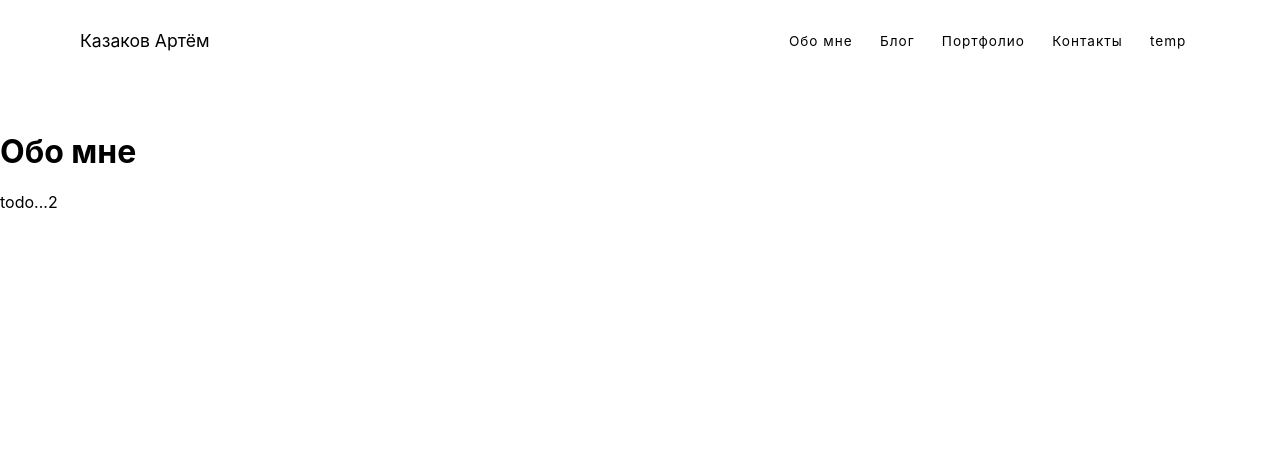
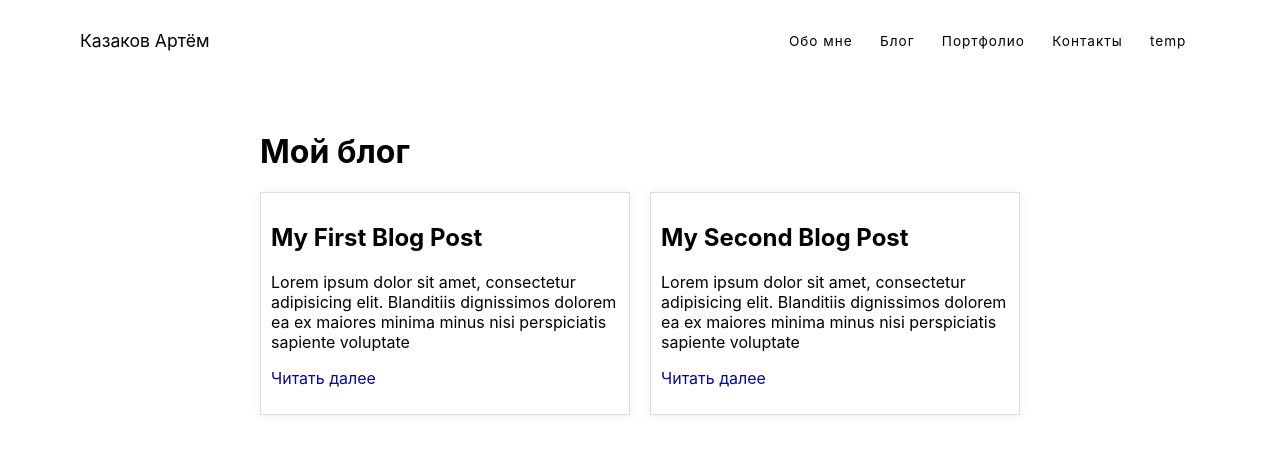
Before and after one commit to 01KAV01/svelte-test, a SvelteKit app: page /blog in a window 1280 px wide. Shown: the top 454 px of the page. Built offline with nearby package versions, Linux system fonts and the light colour scheme.

Commit message:
add blog

```diff
--- a/src/routes/+layout.svelte
+++ b/src/routes/+layout.svelte
@@ -4,7 +4,11 @@
         <div class="nav-links">
         {#each nav as link}
 
-        <a href={link.href} class="link">{link.title}</a>
+            {#if link.isShow}
+
+            <a href={link.href} class="link">{link.title}</a>
+
+        {/if}
 
         {/each}
         </div>
@@ -18,28 +22,33 @@
     <script>
         const nav = [
         {
-        title: 'Обо мне',
-        href:'/about'
+        title:'Обо мне',
+        href:'/about',
+        isShow: true,
         },
 
         {
         title:'Блог',
-        href:'/blog'
+        href:'/blog',
+        isShow: true,
         },
 
         {
-        title: 'Портфолио',
-        href:'/project'
+        title:'Портфолио',
+        href:'/project',
+        isShow: true,
         },
 
         {
-        title: 'Контакты',
-        href:'/contact'
+        title:'Контакты',
+        href:'/contact',
+        isShow: true,
         },
 
         {
-        title: 'temp',
-        href:'/temp'
+        title:'temp',
+        href:'/temp',
+        isShow: true,
         },
 
 
--- /dev/null
+++ b/src/routes/blog/+layout.svelte
@@ -0,0 +1,5 @@
+<div class="container">
+
+    <slot />
+
+    </div>
--- a/src/routes/blog/+page.svelte
+++ b/src/routes/blog/+page.svelte
@@ -1,3 +1,45 @@
-<h1>Обо мне</h1>
+<svelte:head>
+<title>Блог</title>
+</svelte:head>
+<div class='container'>
+    <h1>Мой блог</h1>
+    <div class='blogposts'>
+        {#each routes as page}
+            <div class='post'>
+                <h2>{page.title}</h2>
+                <p>{page.body}</p>
+                <p class='readmore'>
+                    <a class='link' href={`/blog/posts/${page.id}`}>
+                         Читать далее
+                    </a>
+                </p>
+            </div>
+        {/each}
+    </div>
+</div>
 
-todo...2
+<script>
+    import {routes} from './routes'
+</script>
+
+    <style>
+    .container {
+    margin: 50px auto;
+    max-width: 800px;
+    padding: 0 20px;
+    }
+
+    .blogposts {
+    display: grid;
+    grid-template-columns: 1fr 1fr;
+    grid-gap: 20px;
+    }
+    .post {
+    border: 1px solid #ddd;
+    padding: 10px;
+    box-shadow: 0 0 10px #eee;
+    }
+    .link {
+    color: rgb(10, 10, 139);
+    }
+    </style>
--- /dev/null
+++ b/src/routes/blog/posts/+layout.svelte
@@ -0,0 +1,12 @@
+<div class="container">
+    <a href="/blog">Home</a>
+    <slot />
+</div>
+
+<style>
+    .container{
+        margin: 50px auto;
+        max-width: 800px;
+        padding: 0 20px;
+    }
+</style>
--- /dev/null
+++ b/src/routes/blog/posts/1/+page.svelte
@@ -0,0 +1,3 @@
+<h1>My First Blog Post</h1>
+<p>Lorem ipsum, dolor sit amet consectetur adipisicing elit. Quis praesentium quod, consequuntur at qui delectus fugiat nostrum vero iusto voluptatibus ad quae ut reiciendis sint animi natus doloribus laborum nam? Impedit quis dignissimos voluptatum consequatur, rem dolorem voluptatibus itaque nemo reiciendis earum incidunt minus magnam iure facilis voluptatem laborum explicabo, alias accusamus fugiat hic sit, tenetur at doloremque perspiciatis. Qui sapiente aliquam tempora dicta accusamus dolorem commodi at. Provident molestiae in sapiente at, nostrum minima. Suscipit laborum in consequuntur dolore provident ipsa, sed doloremque et quisquam unde qui sint blanditiis porro quos totam quo quae dolorum amet quia a sunt nobis optio aliquid? Tempora cum minus in nesciunt maxime ut fuga soluta rerum? Doloremque quod odio magni deleniti neque alias, unde in optio, nam voluptates nobis consectetur incidunt laboriosam id omnis! Delectus quae debitis, suscipit officia asperiores facere impedit tempore quia vitae architecto, aspernatur numquam doloribus. Voluptates adipisci facilis a quos, quia doloremque aliquid inventore cupiditate nemo assumenda, fugiat corporis ea eaque eum quasi natus reprehenderit atque odit ducimus quisquam commodi. Voluptate nam accusantium, tempore molestiae beatae alias quibusdam odit dolor sit corporis minus fugiat ut perspiciatis quas dolore pariatur optio maxime consectetur minima doloremque. In, pariatur! Eius, velit maxime.</p>
+<p>Lorem ipsum, dolor sit amet consectetur adipisicing elit. Quis praesentium quod, consequuntur at qui delectus fugiat nostrum vero iusto voluptatibus ad quae ut reiciendis sint animi natus doloribus laborum nam? Impedit quis dignissimos voluptatum consequatur, rem dolorem voluptatibus itaque nemo reiciendis earum incidunt minus magnam iure facilis voluptatem laborum explicabo, alias accusamus fugiat hic sit, tenetur at doloremque perspiciatis. Qui sapiente aliquam tempora dicta accusamus dolorem commodi at. Provident molestiae in sapiente at, nostrum minima. Suscipit laborum in consequuntur dolore provident ipsa, sed doloremque et quisquam unde qui sint blanditiis porro quos totam quo quae dolorum amet quia a sunt nobis optio aliquid? Tempora cum minus in nesciunt maxime ut fuga soluta rerum? Doloremque quod odio magni deleniti neque alias, unde in optio, nam voluptates nobis consectetur incidunt laboriosam id omnis! Delectus quae debitis, suscipit officia asperiores facere impedit tempore quia vitae architecto, aspernatur numquam doloribus. Voluptates adipisci facilis a quos, quia doloremque aliquid inventore cupiditate nemo assumenda, fugiat corporis ea eaque eum quasi natus reprehenderit atque odit ducimus quisquam commodi. Voluptate nam accusantium, tempore molestiae beatae alias quibusdam odit dolor sit corporis minus fugiat ut perspiciatis quas dolore pariatur optio maxime consectetur minima doloremque. In, pariatur! Eius, velit maxime.</p>
--- /dev/null
+++ b/src/routes/blog/posts/2/+page.svelte
@@ -0,0 +1,3 @@
+<h1>My Second Blog Post</h1>
+<p>Lorem ipsum, dolor sit amet consectetur adipisicing elit. Quis praesentium quod, consequuntur at qui delectus fugiat nostrum vero iusto voluptatibus ad quae ut reiciendis sint animi natus doloribus laborum nam? Impedit quis dignissimos voluptatum consequatur, rem dolorem voluptatibus itaque nemo reiciendis earum incidunt minus magnam iure facilis voluptatem laborum explicabo, alias accusamus fugiat hic sit, tenetur at doloremque perspiciatis. Qui sapiente aliquam tempora dicta accusamus dolorem commodi at. Provident molestiae in sapiente at, nostrum minima. Suscipit laborum in consequuntur dolore provident ipsa, sed doloremque et quisquam unde qui sint blanditiis porro quos totam quo quae dolorum amet quia a sunt nobis optio aliquid? Tempora cum minus in nesciunt maxime ut fuga soluta rerum? Doloremque quod odio magni deleniti neque alias, unde in optio, nam voluptates nobis consectetur incidunt laboriosam id omnis! Delectus quae debitis, suscipit officia asperiores facere impedit tempore quia vitae architecto, aspernatur numquam doloribus. Voluptates adipisci facilis a quos, quia doloremque aliquid inventore cupiditate nemo assumenda, fugiat corporis ea eaque eum quasi natus reprehenderit atque odit ducimus quisquam commodi. Voluptate nam accusantium, tempore molestiae beatae alias quibusdam odit dolor sit corporis minus fugiat ut perspiciatis quas dolore pariatur optio maxime consectetur minima doloremque. In, pariatur! Eius, velit maxime.</p>
+<p>Lorem ipsum, dolor sit amet consectetur adipisicing elit. Quis praesentium quod, consequuntur at qui delectus fugiat nostrum vero iusto voluptatibus ad quae ut reiciendis sint animi natus doloribus laborum nam? Impedit quis dignissimos voluptatum consequatur, rem dolorem voluptatibus itaque nemo reiciendis earum incidunt minus magnam iure facilis voluptatem laborum explicabo, alias accusamus fugiat hic sit, tenetur at doloremque perspiciatis. Qui sapiente aliquam tempora dicta accusamus dolorem commodi at. Provident molestiae in sapiente at, nostrum minima. Suscipit laborum in consequuntur dolore provident ipsa, sed doloremque et quisquam unde qui sint blanditiis porro quos totam quo quae dolorum amet quia a sunt nobis optio aliquid? Tempora cum minus in nesciunt maxime ut fuga soluta rerum? Doloremque quod odio magni deleniti neque alias, unde in optio, nam voluptates nobis consectetur incidunt laboriosam id omnis! Delectus quae debitis, suscipit officia asperiores facere impedit tempore quia vitae architecto, aspernatur numquam doloribus. Voluptates adipisci facilis a quos, quia doloremque aliquid inventore cupiditate nemo assumenda, fugiat corporis ea eaque eum quasi natus reprehenderit atque odit ducimus quisquam commodi. Voluptate nam accusantium, tempore molestiae beatae alias quibusdam odit dolor sit corporis minus fugiat ut perspiciatis quas dolore pariatur optio maxime consectetur minima doloremque. In, pariatur! Eius, velit maxime.</p>
--- /dev/null
+++ b/src/routes/blog/routes.js
@@ -0,0 +1,23 @@
+export const routes = [
+
+    {
+
+    id: 1,
+
+    title: 'My First Blog Post',
+
+    body: 'Lorem ipsum dolor sit amet, consectetur adipisicing elit. Blanditiis dignissimos dolorem ea ex maiores minima minus nisi perspiciatis sapiente voluptate',
+
+    },
+
+    {
+
+        "id": 2,
+
+        "title": "My Second Blog Post",
+
+        "body": "Lorem ipsum dolor sit amet, consectetur adipisicing elit. Blanditiis dignissimos dolorem ea ex maiores minima minus nisi perspiciatis sapiente voluptate"
+
+        }
+
+    ];
--- a/src/routes/contact/+page.svelte
+++ b/src/routes/contact/+page.svelte
@@ -1,3 +1 @@
-<h1>Обо мне</h1>
-
-todo...3
+<h1>Мои контакты</h1>
--- a/src/routes/project/+page.svelte
+++ b/src/routes/project/+page.svelte
@@ -1,3 +1 @@
-<h1>Обо мне</h1>
-
-todo...4
+<h1>Мои проекты</h1>
```
Also changed, not shown: src/routes/+page.svelte (+10 -14 lines).
